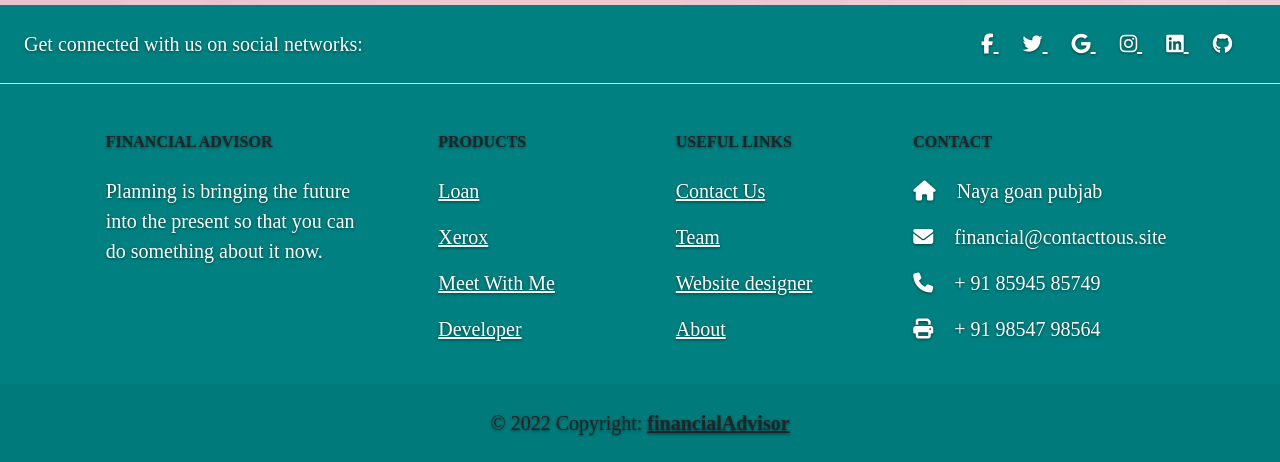
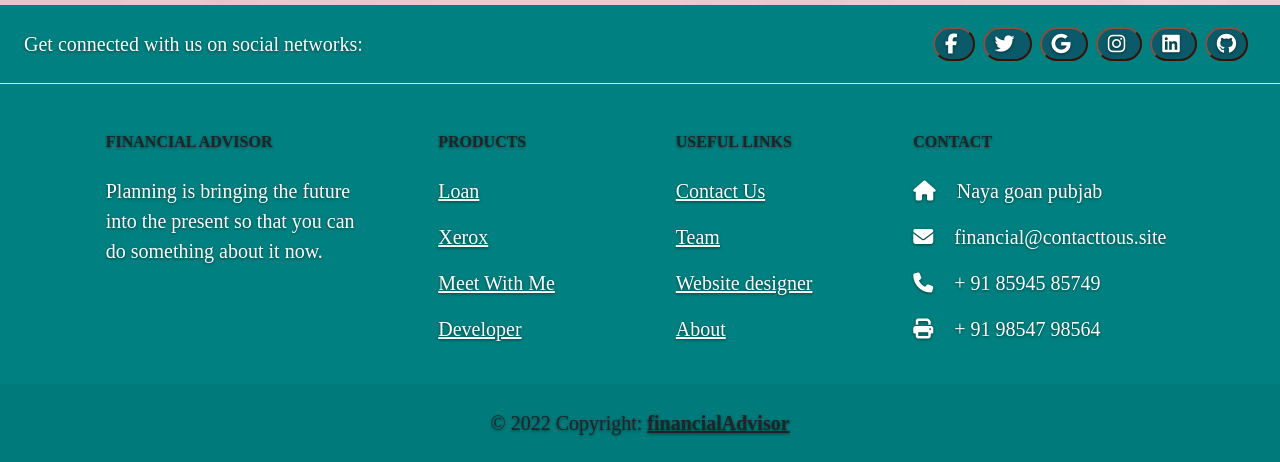
Before and after one commit to rohitdr/Finance, a PHP site: page /index.php in a window 1280 px wide. Shown: the part 3842-4304 px from the top of the page. Run offline with PHP 8.4, Linux system fonts and the light colour scheme; the visitor is signed in with stand-in values (Sample User, id 1); some libraries are stand-ins or nearby versions; some web fonts are replaced.

Commit message:
rounded footer and navbar items

```diff
--- a/footer.php
+++ b/footer.php
@@ -1,5 +1,32 @@
 
 
+<style>
+
+ .boxing {
+
+text-decoration:none;
+padding:4px 10px;
+
+background:#1c244b6b;
+color:#eee;
+
+text-align:center;
+border-radius:35px;
+border-top:2px solid #815444;
+border-right:2px solid #3d1000;
+border-bottom:2px solid #3d1000;
+border-left:2px solid #815444;
+}
+
+ .boxing:hover {
+background:#ffffff03;
+color:#000;
+border-top:2px solid #815444;
+border-right:2px solid #c59888;
+border-bottom:2px solid #c59888;
+border-left:2px solid #815444;
+}
+  </style>
 <!-- Footer -->
 <footer class="text-center text-lg-start myfont2 text-white" style=" font-family:'Trirong', serif;
   font-size: 20px;
@@ -14,22 +41,22 @@ background-color:teal;">
 
     <!-- Right -->
     <div>
-      <a href="friend.php" class="me-4 text-reset">
+      <a href="friend.php" class="me-2 text-reset boxing">
         <i class="fab fa-facebook-f"></i>
       </a>
-      <a href="" class="me-4 text-reset">
+      <a href="" class="me-2 text-reset boxing">
         <i class="fab fa-twitter"></i>
       </a>
-      <a href="" class="me-4 text-reset">
+      <a href="" class="me-2 text-reset boxing">
         <i class="fab fa-google"></i>
       </a>
-      <a href="" class="me-4 text-reset">
+      <a href="" class="me-2 text-reset boxing">
         <i class="fab fa-instagram"></i>
       </a>
-      <a href="" class="me-4 text-reset">
+      <a href="" class="me-2 text-reset boxing">
         <i class="fab fa-linkedin"></i>
       </a>
-      <a href="" class="me-4 text-reset">
+      <a href="" class="me-2 text-reset boxing">
         <i class="fab fa-github"></i>
       </a>
     </div>
--- a/index.php
+++ b/index.php
@@ -166,7 +166,7 @@ include("navbar.php");
         <img class="bd-placeholder-img bd-placeholder-img-lg featurette-image img-fluid mx-auto border" src="photocopy-concept-illustration_114360-1076.webp" alt="" width="500" height="500">
       </div>
       <div class="center m-3 order-md-3">
-      <a href="first.php" class="btn btn-primary btn-lg active text-center center button-92" role="button" aria-pressed="true">PrintOut</a>
+      <a href="first.php" class="btn btn-primary btn-lg active text-center center button-92 " role="button" aria-pressed="true">PrintOut</a>
       </div>
     </div>
     <hr class="featurette-divider">
--- a/navbar.php
+++ b/navbar.php
@@ -17,7 +17,7 @@ padding:5px 21px;
 
 background:#5F3222;
 color:#eee;
-
+border-radius:10px;
 text-align:center;
 
 border-top:2px solid #815444;
@@ -38,7 +38,7 @@ border-left:2px solid #815444;
 .decorate{
   text-decoration:none;
 
-
+  border-radius:10px;
 background:#5F3222;
 color:#eee;
 
@@ -59,7 +59,7 @@ border-left:2px solid #815444;
 }
   </style>
 
-<nav class="navbar navbar-expand-lg  navbar-dark myfont1 shadow  ">
+<nav class="navbar navbar-expand-lg  navbar-dark myfont1   ">
 <!-- logo -->
 <!--
 style="background-color:teal; font-family: 'Trirong', serif;
@@ -126,8 +126,8 @@ font-size: 20px;" -->
 
 
       <form class="d-flex" role="search">
-        <input class="form-control rounded-0" type="search" placeholder="Search" aria-label="Search">
-        <button class="btn btn-outline-light rounded-0 " type="submit"><i class="fa-solid fa-magnifying-glass"></i></button>
+        <input class="form-control rounded-1" type="search" placeholder="Search" aria-label="Search">
+        <button class="btn btn-outline-light rounded-1 " type="submit"><i class="fa-solid fa-magnifying-glass"></i></button>
       </form>
 
 
```
